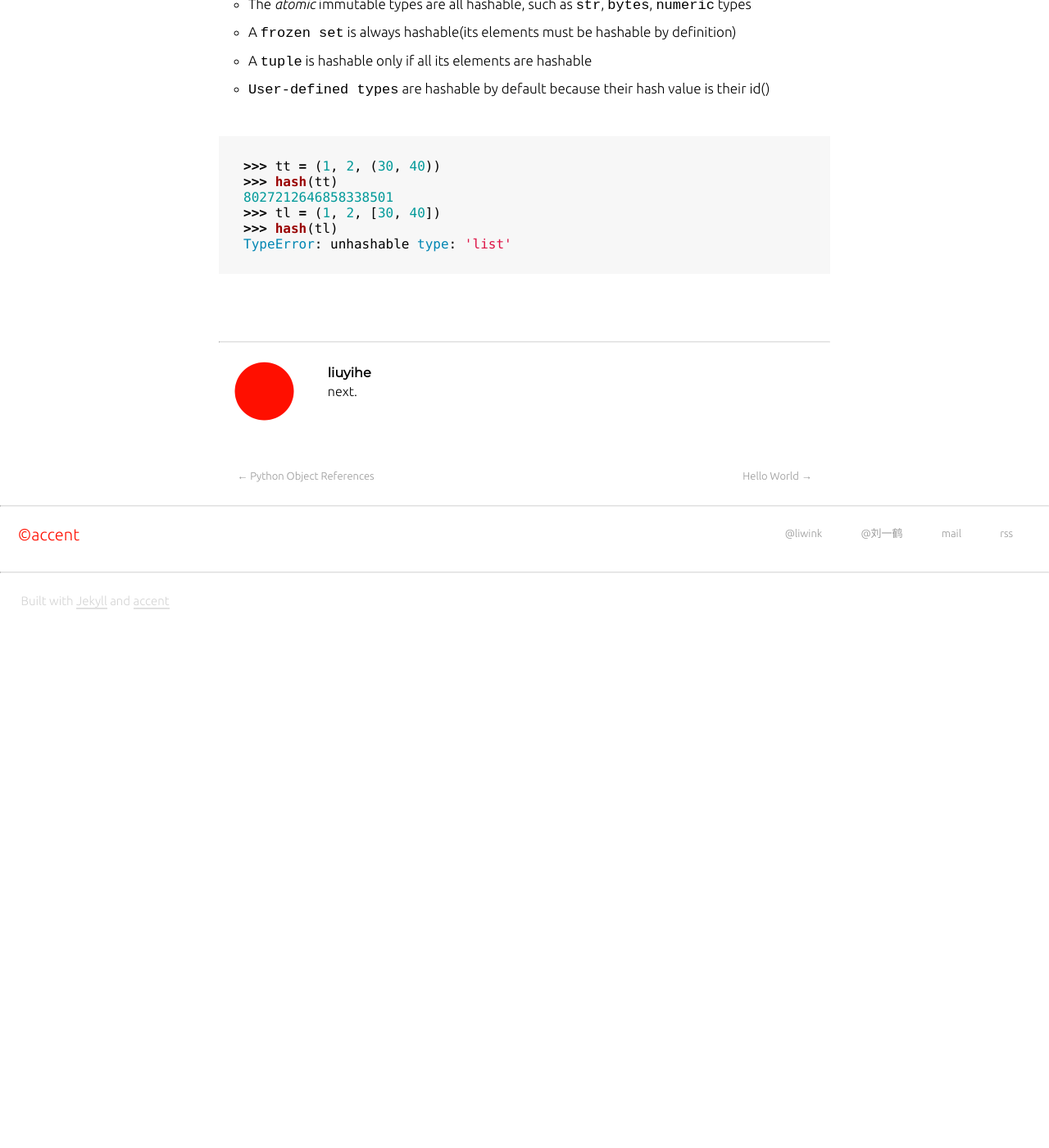
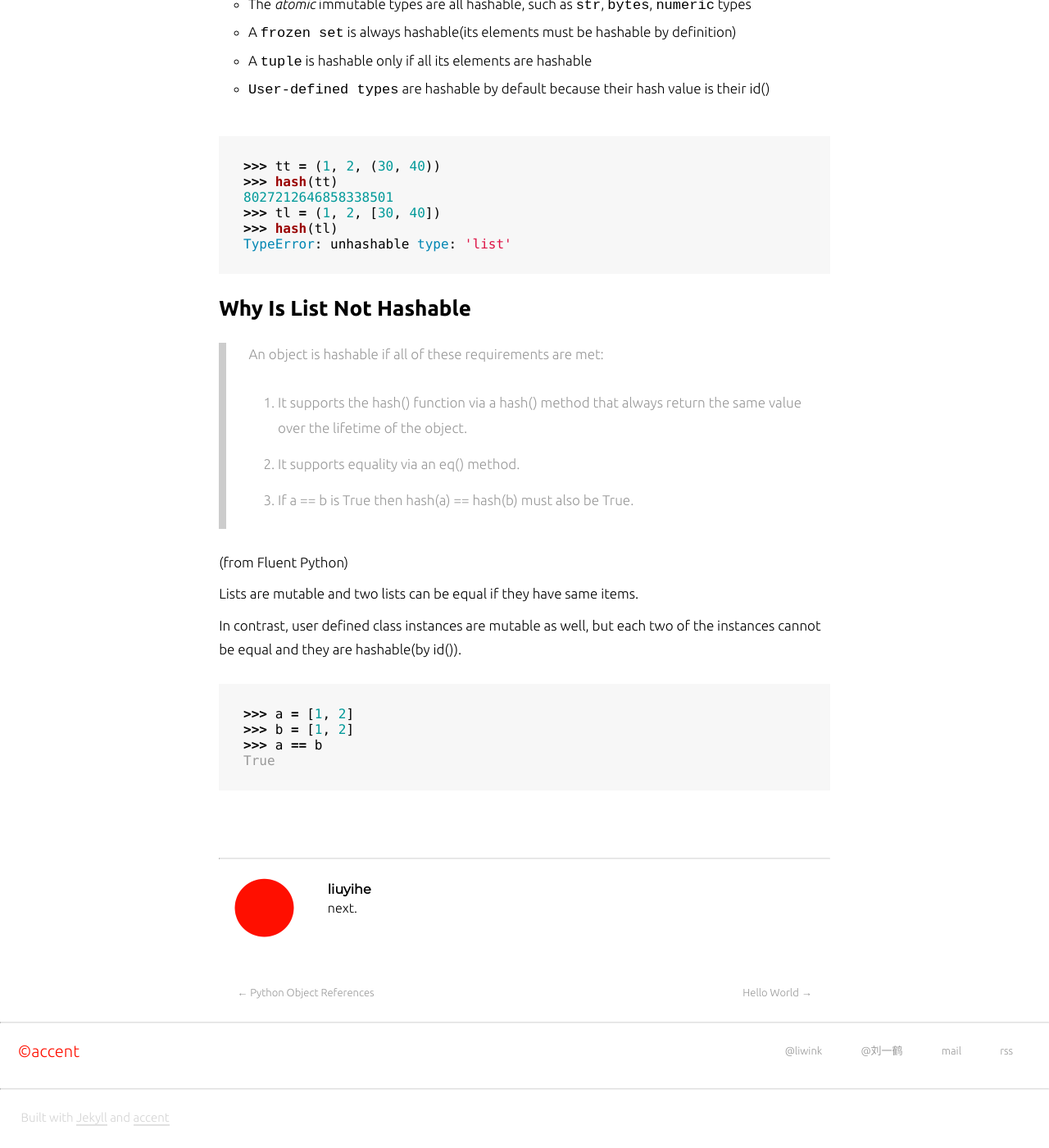
Before and after one commit to Liwink/liwink.github.io, a Jekyll site: the page built from _posts/2016-08-07-python-hashable.md, in a window 1280 px wide and 1400 px high, scrolled down 756 px. Shown: the whole window at 82% size. Built offline with Jekyll 4.4.1, drawn with Linux system fonts in a browser that asks for light colours; nearby versions of some CDN libraries; before the commit the page ends 1526 px from its top, so only the background shows below that.

Commit message:
update python hashable

```diff
--- a/_posts/2016-08-07-python-hashable.md
+++ b/_posts/2016-08-07-python-hashable.md
@@ -27,3 +27,24 @@ In Python:
 >>> hash(tl)
 TypeError: unhashable type: 'list'
 {% endhighlight %}
+
+#### Why Is List Not Hashable
+
+> An object is hashable if all of these requirements are met:
+>
+> 1. It supports the hash() function via a hash() method that always return the same value over the lifetime of the object.
+> 2. It supports equality via an eq() method.
+> 3. If a == b is True then hash(a) == hash(b) must also be True.
+
+(from Fluent Python)
+
+Lists are mutable and two lists can be equal if they have same items.
+
+In contrast, user defined class instances are mutable as well, but each two of the instances cannot be equal and they are hashable(by id()).
+
+{% highlight python %}
+>>> a = [1, 2]
+>>> b = [1, 2]
+>>> a == b
+True
+{% endhighlight %}
```
Also changed, not shown: 1 other file.
